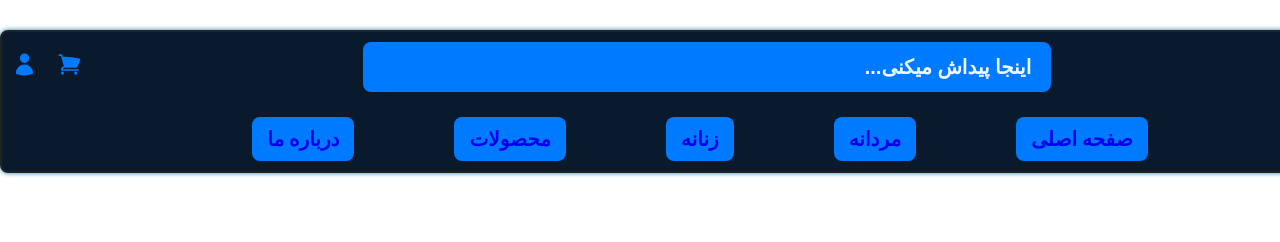
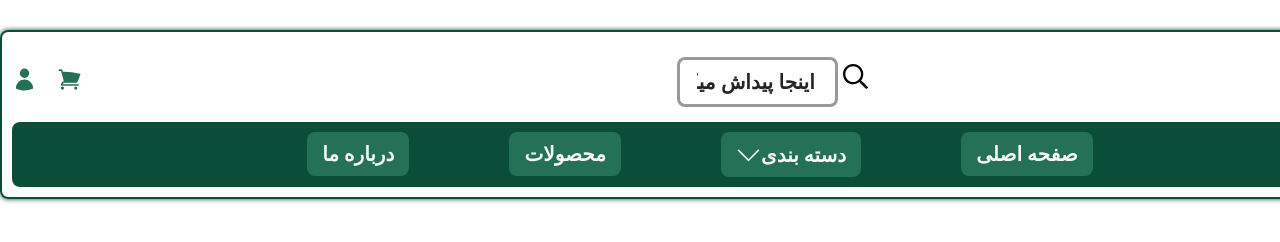
Before and after one commit to Hassan-Mousavi/T-shirt_online-shop, a plain HTML site: page index.html in a window 1280 px wide. Shown: the top 242 px of the page. Drawn offline with Linux system fonts and the light colour scheme.

Commit message:
nav-bar style-2

```diff
--- a/index.html
+++ b/index.html
@@ -15,7 +15,29 @@
       <nav class="nav">
         <div class="nav_top">
           <a href="#" class="logo"> LOGO </a>
-          <input type="search" class="nav_search" placeholder="اینجا پیداش میکنی..."/>
+          <div class="search">
+            <label>
+              <svg
+                aria-hidden="true"
+                data-prefix="far"
+                data-icon="search"
+                role="img"
+                viewBox="0 0 512 512"
+                class="search_icon"
+              >
+                <path
+                  fill="currentColor"
+                  d="M508.5 468.9L387.1 347.5c-2.3-2.3-5.3-3.5-8.5-3.5h-13.2c31.5-36.5 50.6-84 50.6-136C416 93.1 322.9 0 208 0S0 93.1 0 208s93.1 208 208 208c52 0 99.5-19.1 136-50.6v13.2c0 3.2 1.3 6.2 3.5 8.5l121.4 121.4c4.7 4.7 12.3 4.7 17 0l22.6-22.6c4.7-4.7 4.7-12.3 0-17zM208 368c-88.4 0-160-71.6-160-160S119.6 48 208 48s160 71.6 160 160-71.6 160-160 160z"
+                  class=""
+                ></path>
+              </svg>
+            </label>
+            <input
+              type="search"
+              class="nav_search"
+              placeholder="اینجا پیداش میکنی..."
+            />
+          </div>
           <div class="buy_login">
             <a href="#" class="basket">
               <svg viewBox="0 0 24 24" class="basket_icon">
@@ -37,11 +59,43 @@
         </div>
         <div class="nav_bottom">
           <ul class="nav_list">
-            <li class="nav_item"><a href="#" class="nav_item_link">صفحه اصلی</a></li>
-            <li class="nav_item"><a href="#" class="nav_item_link">مردانه</a></li>
-            <li class="nav_item"><a href="#" class="nav_item_link">زنانه</a></li>
-            <li class="nav_item"><a href="#" class="nav_item_link">محصولات</a></li>
-            <li class="nav_item"><a href="#" class="nav_item_link">درباره ما</a></li>
+            <li class="nav_item">
+              <a href="#" class="nav_item_link">صفحه اصلی</a>
+            </li>
+            <li class="nav_item">
+              <a href="#" class="nav_item_link daste_bandi"
+                ><span>دسته بندی</span>
+                <svg
+                  aria-hidden="true"
+                  data-prefix="fal"
+                  data-icon="chevron-down"
+                  role="img"
+                  viewBox="0 0 448 512"
+                  class="down_icon"
+                >
+                  <path
+                    fill="currentColor"
+                    d="M443.5 162.6l-7.1-7.1c-4.7-4.7-12.3-4.7-17 0L224 351 28.5 155.5c-4.7-4.7-12.3-4.7-17 0l-7.1 7.1c-4.7 4.7-4.7 12.3 0 17l211 211.1c4.7 4.7 12.3 4.7 17 0l211-211.1c4.8-4.7 4.8-12.3.1-17z"
+                    class=""
+                  ></path>
+                </svg>
+              </a>
+            </li>
+            <li class="nav_item">
+              <a href="#" class="nav_item_link">محصولات</a>
+            </li>
+            <li class="nav_item">
+              <a href="#" class="nav_item_link">درباره ما</a>
+            </li>
+          </ul>
+        </div>
+        <div class="daste_bandi_items">
+          <ul class="daste_bandi_list">
+            <li class="daste_bandi_item">مردانه</li>
+            <li class="daste_bandi_item">زنانه</li>
+            <li class="daste_bandi_item">انیمیشنی</li>
+            <li class="daste_bandi_item">متنی</li>
+            <li class="daste_bandi_item">گل</li>
           </ul>
         </div>
       </nav>
--- a/styles/app.css
+++ b/styles/app.css
@@ -15,11 +15,10 @@ body {
 }
 .nav {
   margin-top: 3rem;
-  border: 2px solid #222;
+  border: 2px solid #0a4e39;
   border-radius: 8px;
-  box-shadow: 0 0 5px #227fae;
+  box-shadow: 0 0 5px #0a4e39;
   padding: 1rem;
-  background-color: #0a1a2d;
 }
 .nav_top {
   display: flex;
@@ -32,14 +31,17 @@ body {
   padding-right: 2rem;
   border-radius: 8px;
   font-size: 2rem;
-  background-color: #007bff;
-  border: none;
+  border: solid #999;
   outline: none;
 }
 .nav_search::placeholder {
   font-weight: bold;
   font-size: 2rem;
-  color: aliceblue;
+  color: #252525;
+}
+.search_icon{
+  width: 2.5rem;
+  height: 2.5rem;
 }
 .buy_login {
   display: flex;
@@ -50,10 +52,15 @@ body {
 .login_icon {
   width: 2.5rem;
   height: 2.5rem;
-  fill: #007bff;
+  fill: #257157;
+}
+.nav_top {
+  height: 8rem;
 }
 .nav_bottom {
-  margin-top: 2.5rem;
+  border-radius: 8px;
+  padding: 1rem;
+  background-color: #0a4e39;
 }
 .nav_list {
   display: flex;
@@ -61,15 +68,57 @@ body {
   gap: 10rem;
   list-style-type: none;
 }
-.nav_item_link{
+.nav_item_link {
   display: inline-block;
   transition: all 0.3s ease;
   text-decoration: none;
   padding: 1rem 1.5rem;
-  background-color: #007bff;
+  background-color: #257157;
+  color: #f7f7f7;
   border-radius: 8px;
   font-weight: bold;
 }
-.nav_item_link:hover{
-  background-color: #1e3a5f;
+.nav_item_link:hover {
+  background-color: #f7f7f7;
+  color: #257157;
 }
+.daste_bandi {
+  display: flex;
+  align-items: center;
+}
+.down_icon {
+  transition: all 0.3s ease;
+  width: 2.5rem;
+  height: 2.5rem;
+}
+.daste_bandi_list {
+  text-align: center;
+  padding: 0 1rem;
+  background-color: #0a4e39;
+  list-style-type: none;
+  border: 1px solid #252525;
+  border-bottom-left-radius: 8px;
+  border-bottom-right-radius: 8px;
+  position: absolute;
+  right: 52rem;
+}
+.daste_bandi_items {
+  display: none;
+  position: relative;
+}
+.daste_bandi_item {
+  transition: all 0.3s ease;
+  font-size: 2.5rem;
+  padding: 1rem 4rem;
+  background-color: #257157;
+  border-radius: 8px;
+  color: #f7f7f7;
+  margin-top: 1rem;
+}
+.daste_bandi_item:hover{
+  background-color: #f7f7f7;
+  color: #257157;
+}
+.daste_bandi_item:last-child {
+  margin-bottom: 1rem;
+}
```
